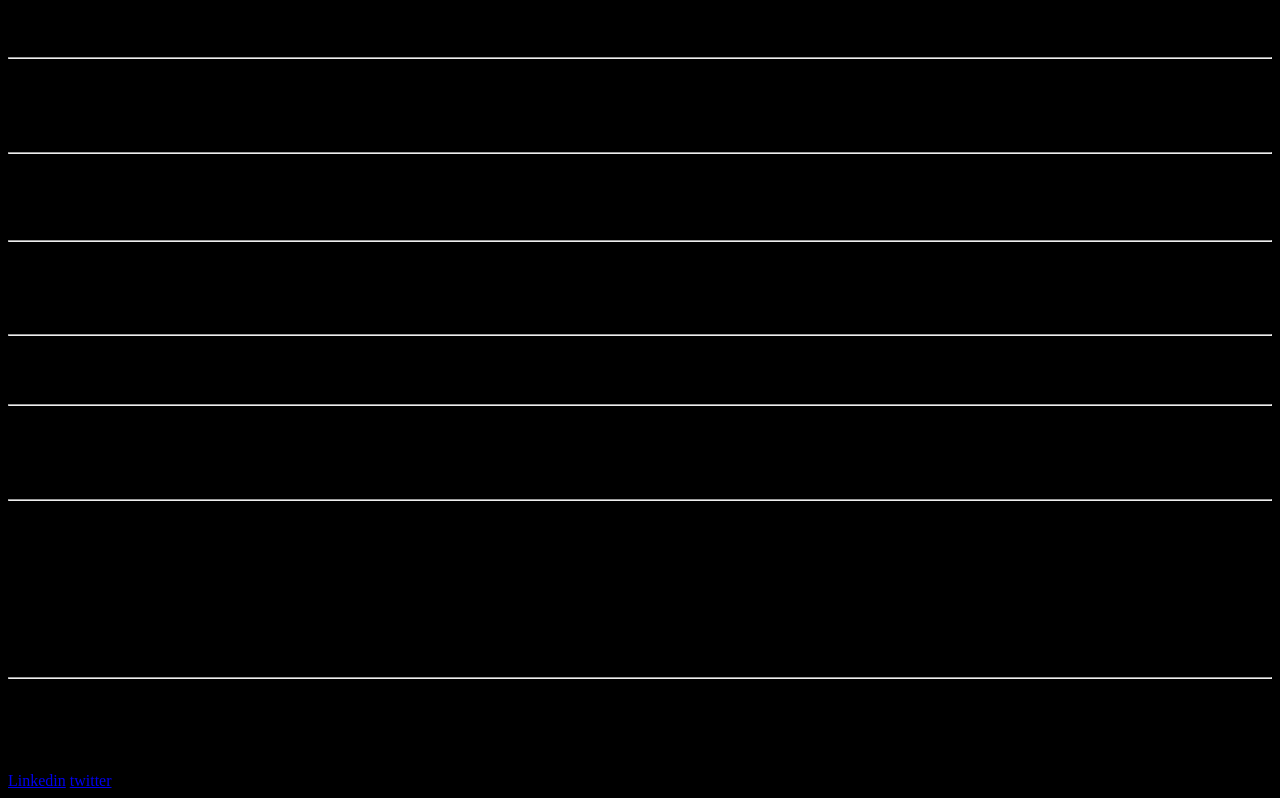
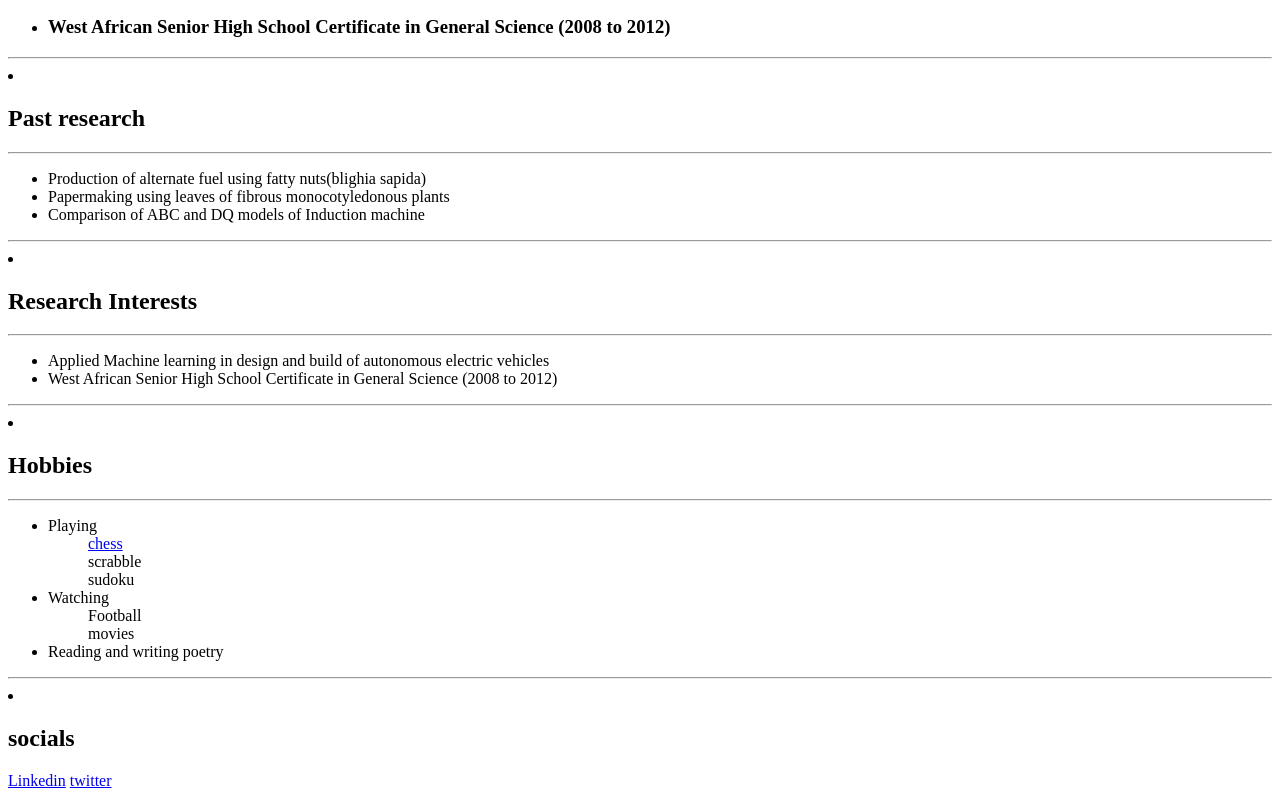
Before and after one commit to T-Asare/personal-site, a plain HTML site: page index.html in a window 1280 px wide. Shown: the part 1081-1879 px from the top of the page. Drawn offline with Linux system fonts and the light colour scheme.

Commit message:
I added link to youtube video of me playng chess

```diff
--- a/index.html
+++ b/index.html
@@ -4,8 +4,7 @@
     <meta charset="UTF-8">
     <meta name="viewport" content="width=device-width, initial-scale=1.0">
     <title>Timothy Asare </title>
-</head>
-<body style="background-color:black;">
+<body>
     <h1>CV for Timothy Asare </h1>
 
     <hr>
@@ -66,7 +65,7 @@
         <li><h2>Hobbies</h2><hr>
             <ul>
                <li> Playing
-                   <ul>chess<br> scrabble<br> sudoku<br> </ul>
+                   <ul><a href ="https://www.youtube.com/watch?v=9v0C-U7nqHc">chess</a><br> scrabble<br> sudoku<br> </ul>
                </li>
                <li>Watching
                    <ul>Football<br>movies</ul>
```
